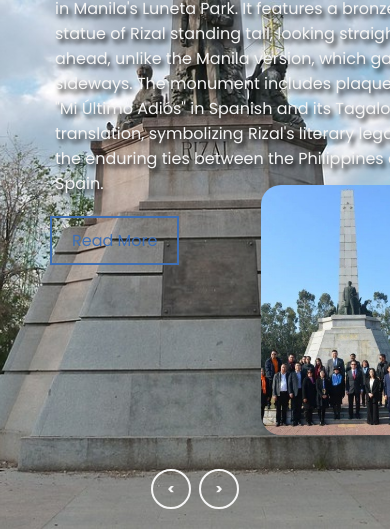
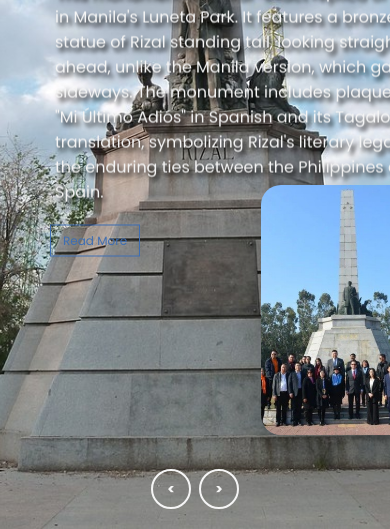
Before and after one commit to supertaaan/Rizal-Life, a plain HTML site: page index.html in a window 390 px wide. Shown: the part 315-844 px from the top of the page. Drawn offline with Linux system fonts and the light colour scheme.

Commit message:
Update style.css

```diff
--- a/style.css
+++ b/style.css
@@ -254,6 +254,12 @@ text-shadow: 3px 4px 4px rgb(0, 0, 0);
         font-size: 16px;
     }
 
+     .content .btn a.see-more-link {
+        padding: 8px 16px;
+        font-size: 14px;
+        border-width: 1px;
+    }
+
 }
 
 @media screen and (max-width: 690px){
@@ -286,4 +292,10 @@ text-shadow: 3px 4px 4px rgb(0, 0, 0);
         font-size: 14px;
     }
 
+      .content .btn a.see-more-link {
+        padding: 6px 12px;
+        font-size: 12px;
+        border-width: 1px;
+    }
+
 }
```
